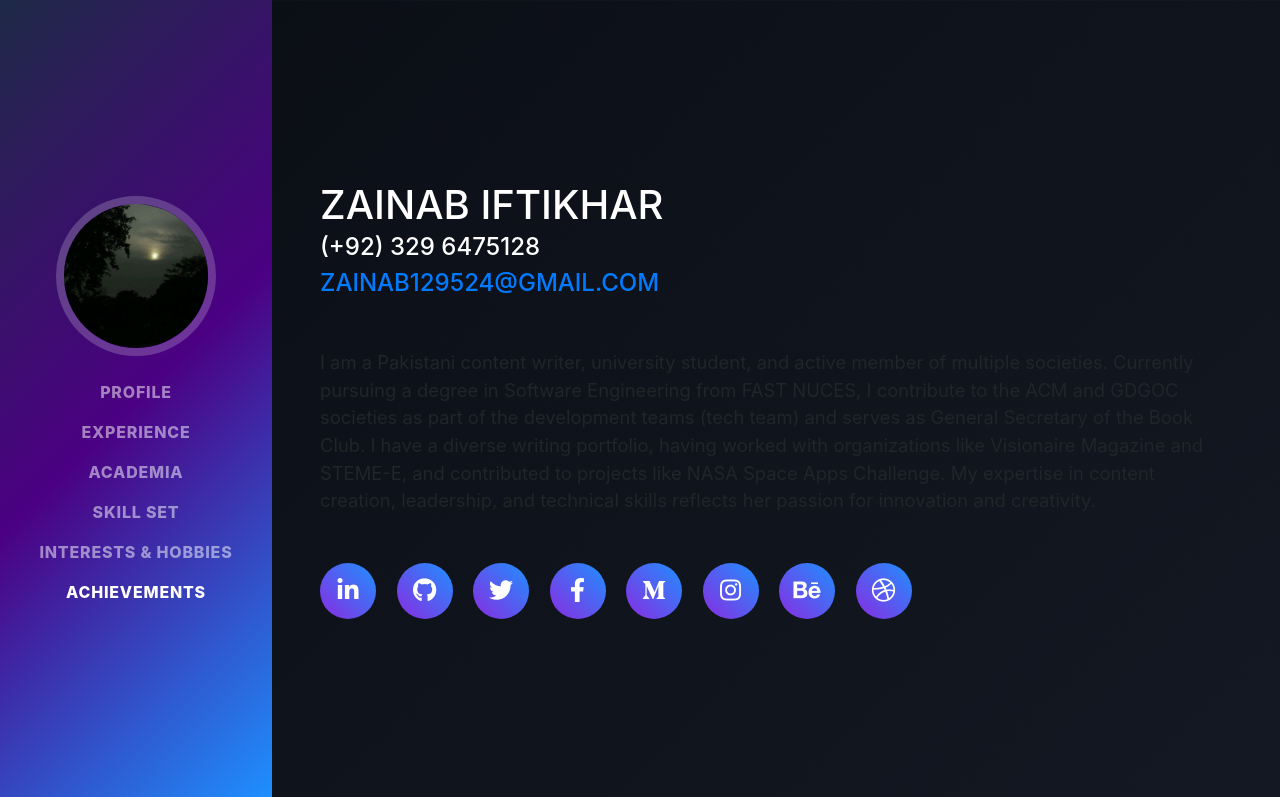
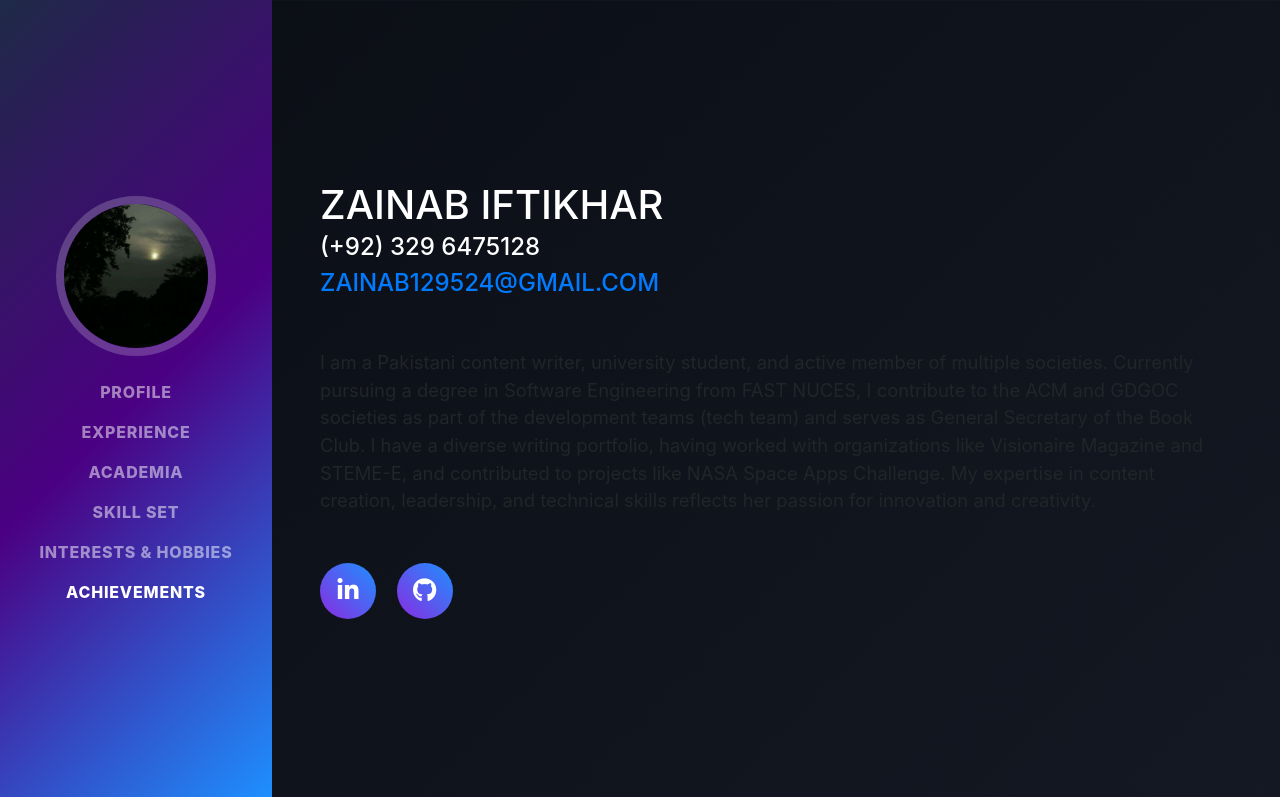
Before and after one commit to Zai-if/Zainab-Iftikhar, a website with bundled scripts: page index.html in a window 1280 px wide. Shown: the top 797 px of the page. Built offline with nearby package versions, Linux system fonts and the light colour scheme; files whose address does not match are found by name; a web font is replaced by a local one.

Commit message:
Update index.html

```diff
--- a/index.html
+++ b/index.html
@@ -105,24 +105,7 @@
           <a href="https://github.com/Zai-if">
             <i class="fab fa-github"></i>
           </a>
-          <a href="">
-            <i class="fab fa-twitter"></i>
-          </a>
-          <a href="">
-            <i class="fab fa-facebook-f"></i>
-          </a>
-          <a href="">
-            <i class="fab fa-medium-m"></i>
-          </a>
-          <a href="">
-            <i class="fab fa-instagram"></i>
-          </a>
-          <a href="">
-            <i class="fab fa-behance"></i>
-          </a>
-          <a href="">
-            <i class="fab fa-dribbble"></i>
-          </a>
+
         </div>
       </div>
     </section>
```
